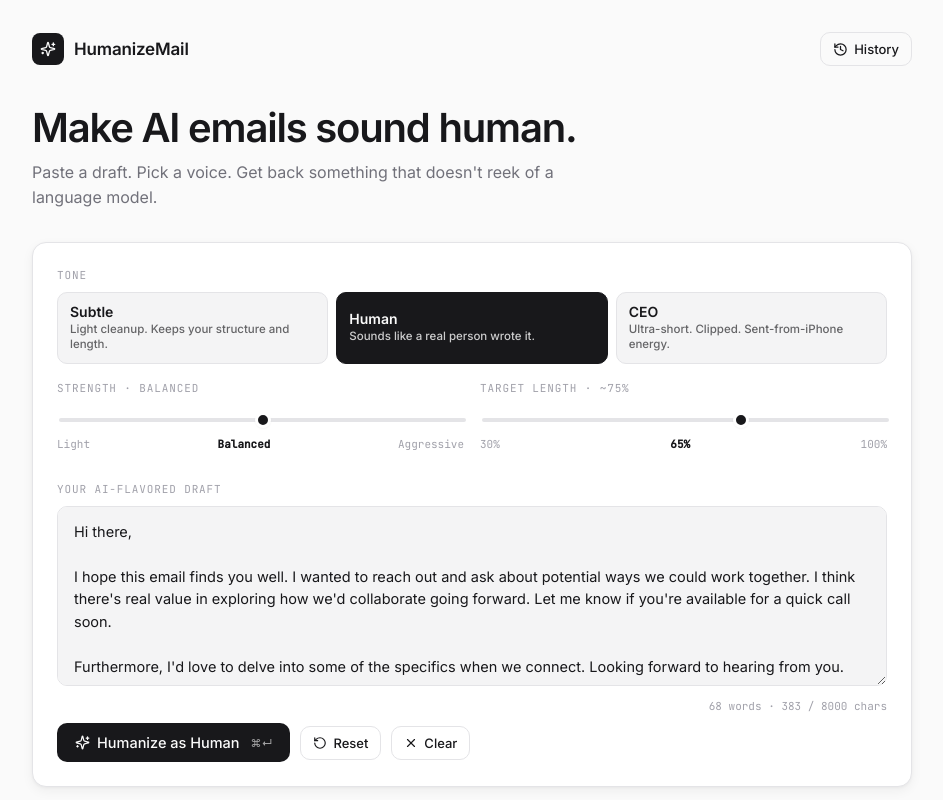
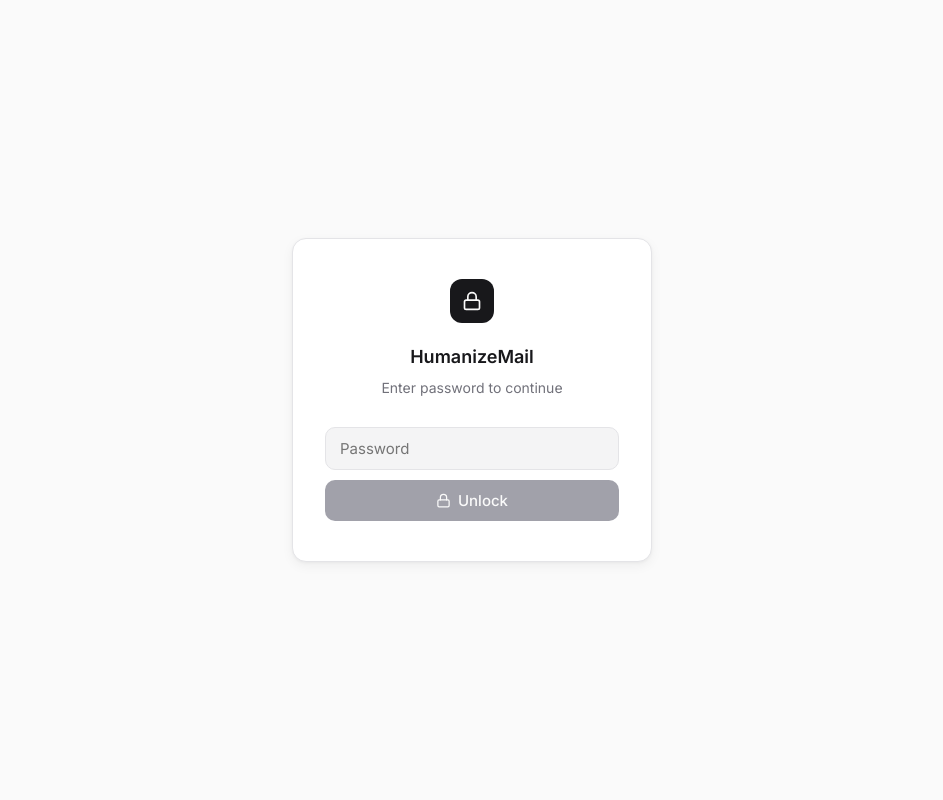
Before and after one commit to trinathone/humanize-mail, a React (Vite) app: page / in a window 1280 px wide. Shown: the top 800 px of the page, without its empty margins (168-1111 px from the left). Built offline with nearby package versions, Linux system fonts and the light colour scheme.

Commit message:
feat: password gate (server-side cookie auth) + repo homepage link

```diff
--- a/src/App.jsx
+++ b/src/App.jsx
@@ -9,7 +9,125 @@ import {
   Trash2,
   ArrowRight,
   X,
+  Lock,
 } from "lucide-react";
+
+function PasswordGate({ onAuth }) {
+  const [pw, setPw] = useState("");
+  const [error, setError] = useState("");
+  const [loading, setLoading] = useState(false);
+
+  async function handleSubmit(e) {
+    e.preventDefault();
+    setLoading(true);
+    setError("");
+    try {
+      const res = await fetch("/api/auth", {
+        method: "POST",
+        headers: { "Content-Type": "application/json" },
+        body: JSON.stringify({ password: pw }),
+      });
+      if (res.ok) {
+        onAuth();
+      } else {
+        setError("Wrong password.");
+        setPw("");
+      }
+    } catch {
+      setError("Something went wrong.");
+    } finally {
+      setLoading(false);
+    }
+  }
+
+  return (
+    <div style={{
+      minHeight: "100vh",
+      background: "var(--bg)",
+      display: "flex",
+      alignItems: "center",
+      justifyContent: "center",
+      padding: 20,
+    }}>
+      <div style={{
+        background: "var(--surface)",
+        border: "1px solid var(--border)",
+        borderRadius: "var(--radius-lg)",
+        padding: "40px 32px",
+        width: "100%",
+        maxWidth: 360,
+        boxShadow: "var(--shadow-md)",
+        textAlign: "center",
+      }}>
+        <div style={{
+          width: 44,
+          height: 44,
+          background: "var(--accent)",
+          borderRadius: 12,
+          display: "grid",
+          placeItems: "center",
+          color: "var(--bg)",
+          margin: "0 auto 20px",
+        }}>
+          <Lock size={20} />
+        </div>
+        <div style={{ fontWeight: 600, fontSize: 18, marginBottom: 6 }}>HumanizeMail</div>
+        <div style={{ color: "var(--text-muted)", fontSize: 14, marginBottom: 28 }}>
+          Enter password to continue
+        </div>
+        <form onSubmit={handleSubmit}>
+          <input
+            type="password"
+            value={pw}
+            onChange={e => setPw(e.target.value)}
+            placeholder="Password"
+            autoFocus
+            style={{
+              width: "100%",
+              padding: "11px 14px",
+              background: "var(--surface-2)",
+              border: "1px solid var(--border)",
+              borderRadius: "var(--radius)",
+              color: "var(--text)",
+              fontSize: 15,
+              outline: "none",
+              marginBottom: 10,
+              fontFamily: "var(--sans)",
+              boxSizing: "border-box",
+            }}
+          />
+          {error && (
+            <div style={{ color: "var(--danger)", fontSize: 13, marginBottom: 10 }}>
+              {error}
+            </div>
+          )}
+          <button
+            type="submit"
+            disabled={loading || !pw}
+            style={{
+              width: "100%",
+              background: loading || !pw ? "var(--text-subtle)" : "var(--accent)",
+              color: "var(--bg)",
+              border: "none",
+              padding: "11px",
+              borderRadius: "var(--radius)",
+              fontWeight: 500,
+              fontSize: 15,
+              cursor: loading || !pw ? "not-allowed" : "pointer",
+              display: "flex",
+              alignItems: "center",
+              justifyContent: "center",
+              gap: 7,
+            }}
+          >
+            {loading ? <Loader2 size={15} style={{ animation: "spin 0.9s linear infinite" }} /> : <Lock size={15} />}
+            {loading ? "Checking…" : "Unlock"}
+          </button>
+        </form>
+      </div>
+    </div>
+  );
+}
 
 const TONES = [
   {
@@ -87,7 +205,21 @@ function saveHistory(items) {
   }
 }
 
+function useCookieAuth() {
+  const [authed, setAuthed] = useState(() =>
+    document.cookie.split(";").some(c => c.trim().startsWith("hm_auth="))
+  );
+  return [authed, () => setAuthed(true)];
+}
+
 export default function App() {
+  const [authed, onAuth] = useCookieAuth();
+  if (!authed) return <PasswordGate onAuth={onAuth} />;
+
+  return <AppInner />;
+}
+
+function AppInner() {
   const [input, setInput] = useState(EXAMPLE_TEXT);
   const [output, setOutput] = useState("");
   const [toneIdx, setToneIdx] = useState(1);
```
Also changed, not shown: api/auth.js (added, +32 -0 lines).
